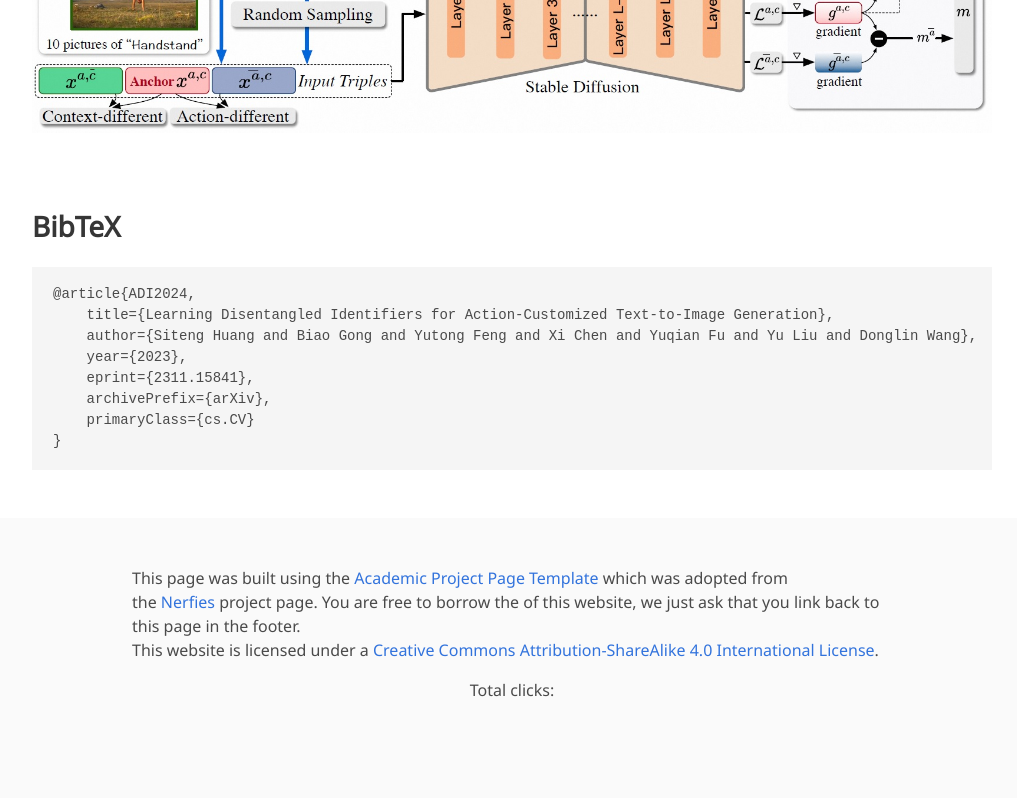
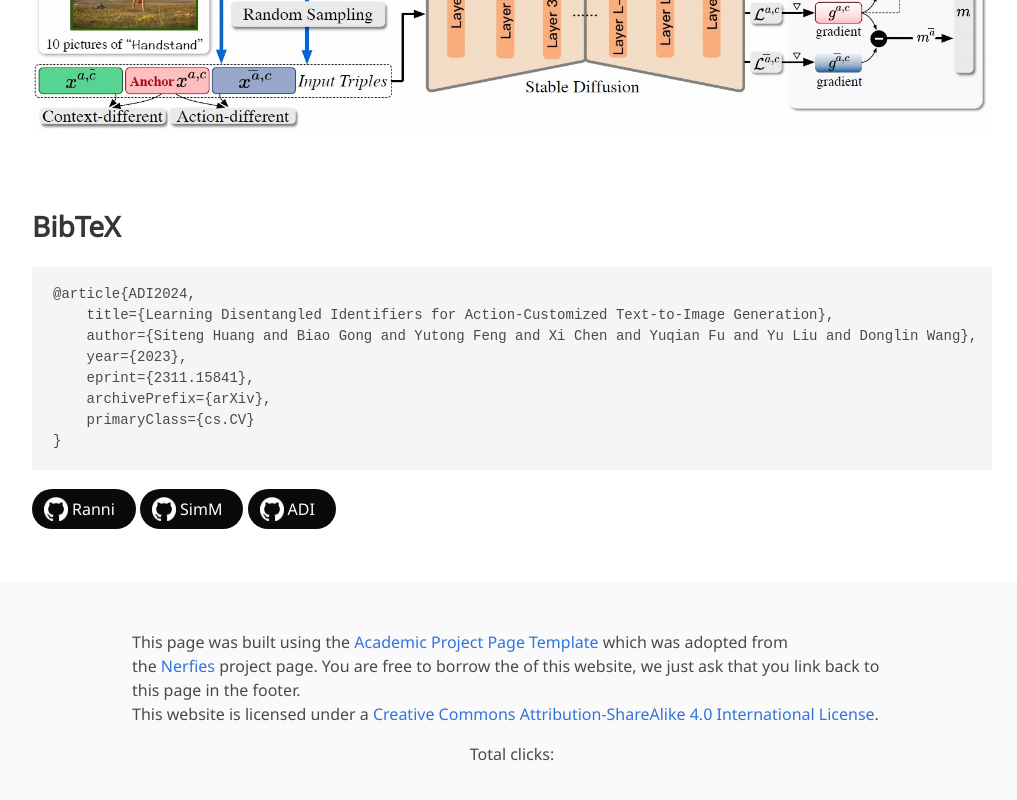
Before and after one commit to ADI-T2I/ADI, a plain HTML site: page index.html in a window 1280 px wide. Shown: the part 3798-4598 px from the top of the page, without its empty margins (128-1145 px from the left). Drawn offline with nearby package versions, Linux system fonts and the light colour scheme; some packages are replaced by stand-ins of ours; a script that the page names is missing; some icons are missing; a web font is replaced by a local one.

Commit message:
Update index.html

```diff
--- a/index.html
+++ b/index.html
@@ -226,6 +226,33 @@
     archivePrefix={arXiv},
     primaryClass={cs.CV}
 }</code></pre>
+        <span class="link-block">
+            <a href="https://ranni-t2i.github.io/Ranni" target="_blank"
+                class="external-link button is-normal is-rounded is-black">
+                <span class="icon">
+                    <img src="./static/images/github-mark-white.png" alt="">
+                </span>
+                <span>Ranni</span>
+            </a>
+        </span>
+        <span class="link-block">
+            <a href="https://simm-t2i.github.io/SimM" target="_blank"
+                class="external-link button is-normal is-rounded is-black">
+                <span class="icon">
+                    <img src="./static/images/github-mark-white.png" alt="">
+                </span>
+                <span>SimM</span>
+            </a>
+        </span>
+        <span class="link-block">
+            <a href="https://adi-t2i.github.io/ADI" target="_blank"
+                class="external-link button is-normal is-rounded is-black">
+                <span class="icon">
+                    <img src="./static/images/github-mark-white.png" alt="">
+                </span>
+                <span>ADI</span>
+            </a>
+        </span>
         </div>
     </section>
     <!--End BibTex citation -->
```
